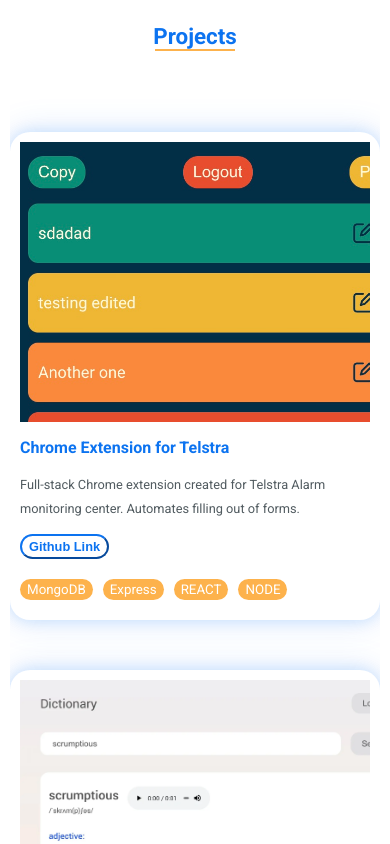
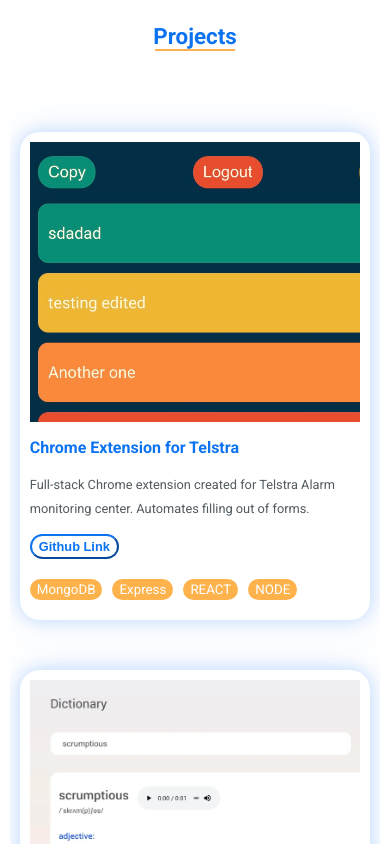
Before and after one commit to ujaved007/portfolio-website, a React (Create React App) app: page / in a window 390 px wide. Shown: the part 1080-1924 px from the top of the page. Built offline with nearby package versions, Linux system fonts and the light colour scheme.

Commit message:
form & card style fix

```diff
--- a/src/index.css
+++ b/src/index.css
@@ -485,15 +485,19 @@ textarea {
 		display: none;
 	}
 	.card {
-		margin-top: 50px;
+		margin: 50px 10px 0px 10px;
 		max-width: 350px;
 		padding: 10px 10px 10px 10px;
 	}
-	.input-field {
-		width: 15rem;
-	}
 	.grid-2-col {
 		grid-template-columns: repeat(auto-fit, minmax(200px, 400px));
+	}
+	/*FORM*/
+	.contact-form {
+		width: 90%;
+	}
+	.input-field {
+		width: 100%;
 	}
 }
 
```
